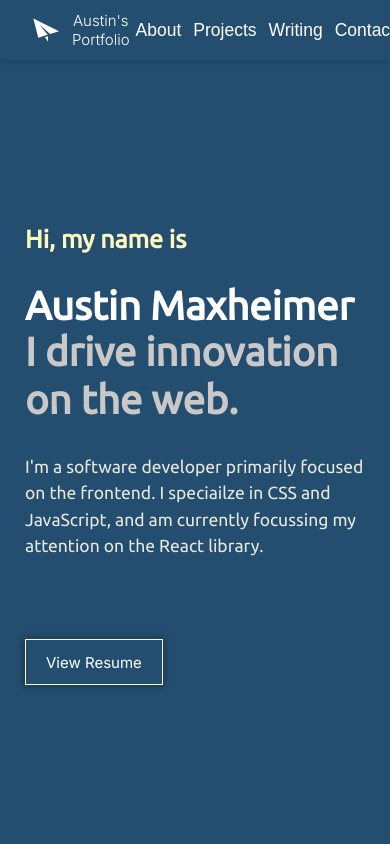
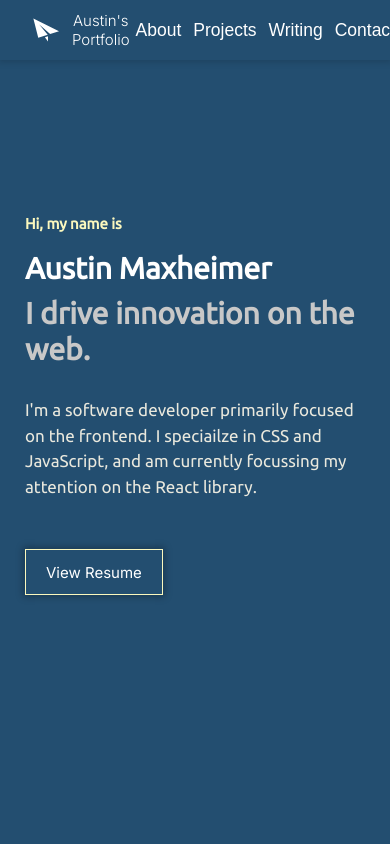
Before and after one commit to atrain42/react-portfolio, a React (Create React App) app: page / in a window 390 px wide. Shown: the top 844 px of the page. Built offline with nearby package versions, Linux system fonts and the light colour scheme.

Commit message:
header fixes

```diff
--- a/src/layout/Header/Header.module.css
+++ b/src/layout/Header/Header.module.css
@@ -3,7 +3,6 @@
   padding: 200px 0px;
   max-width: 1000px;
   overflow-x: hidden;
-  /* min-height: 100vh; */
 }
 
 .headerText {
@@ -57,26 +56,6 @@
   }
 }
 
-/* @media (max-width: 975px) {
-  .headerText h3 {
-    font-size: 1.75rem;
-  }
-
-  .headerText h1 {
-    font-size: 5rem;
-  }
-
-  .headerText h2 {
-    font-size: 5rem;
-    width: 90vw;
-  }
-
-  .headerText p {
-    font-size: 1.35rem;
-    width: 40rem;
-  }
-} */
-
 @media (max-width: 850px) {
   .header {
     padding-left: 5rem;
@@ -84,35 +63,31 @@
   }
 }
 
-/* @media (max-width: 800px) {
-  .headerText h1 {
-    font-size: 4rem;
-  }
-
-  .headerText h2 {
-    font-size: 4rem;
-    width: 50rem;
-    line-height: 1.1;
-  }
-} */
-
-/* @media (max-width: 650px) {
-  .headerText {
-    width: 50rem;
-  }
-
-  .headerText h2 {
-    line-height: 1;
-  }
-} */
-
 @media (max-width: 600px) {
   .header {
     padding-left: 2.5rem;
     padding-right: 2.5rem;
   }
 
-  /* .headerText h1 {
-    width: 90vw;
-  } */
+  .headerText p {
+    margin-bottom: 5rem;
+  }
 }
+
+@media (max-width: 400px) {
+  .headerText h3 {
+    font-size: 1.5rem;
+    margin-bottom: 2rem;
+  }
+  .headerText h1 {
+    font-size: 3rem;
+    margin-bottom: 1rem;
+  }
+  .headerText h2 {
+    font-size: 3rem;
+  }
+
+  .headerText p {
+    font-size: 1.7rem;
+  }
+}
```
